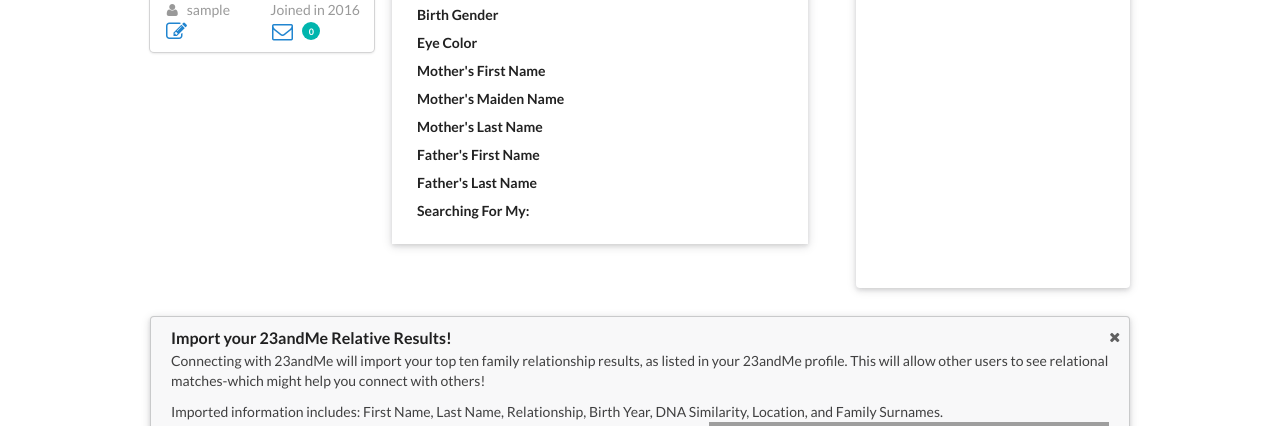
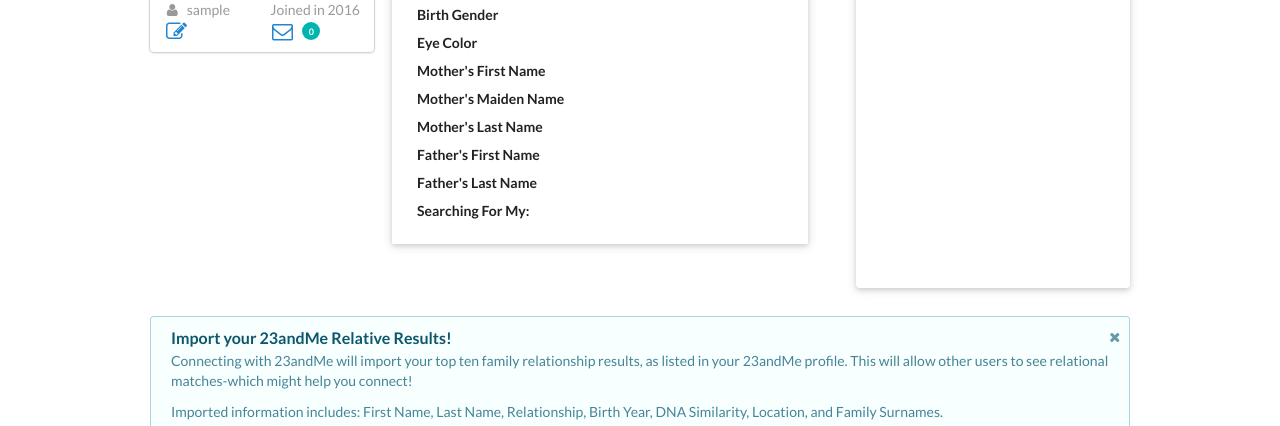
Before and after one commit to destanton/final_project, a Django app: template templates/sherlock/profile_detail.html in a window 1280 px wide. Shown: the part 388-814 px from the top of the page. Run offline with Django 3.2, Linux system fonts and the light colour scheme; the template is opened without the code that fills it: values that come from a table or form of the project are taken from there, others are empty; the visitor is signed in with stand-in values (Sample User, id 1); data comes from the database, SQL or seed files in the repository; some libraries are stand-ins or nearby versions; grey boxes are pictures that could not be loaded.

Commit message:
changed some message info on profile page

```diff
--- a/templates/sherlock/profile_detail.html
+++ b/templates/sherlock/profile_detail.html
@@ -123,7 +123,7 @@
   </div>
   <div class="ui grid">
     <div class="column">
-      <div class="ui floating message">
+      <div class="ui floating info message">
         <i class="close icon"></i>
         <div class="content">
           <div class="header">
@@ -131,11 +131,14 @@
           </div>
             <p>
               Connecting with 23andMe will import your top ten family relationship results, as listed in your 23andMe profile.
-              This will allow other users to see relational matches-which might help you connect with others!
+              This will allow other users to see relational matches-which might help you connect!
             </p>
             <p>
               Imported information includes:
               First Name, Last Name, Relationship, Birth Year, DNA Similarity, Location, and Family Surnames.
+            </p>
+            <p>
+              You only need to connect once to import all of your data, unless 23andMe updates your results.
             </p>
           </div>
           <div class="logo">
```
